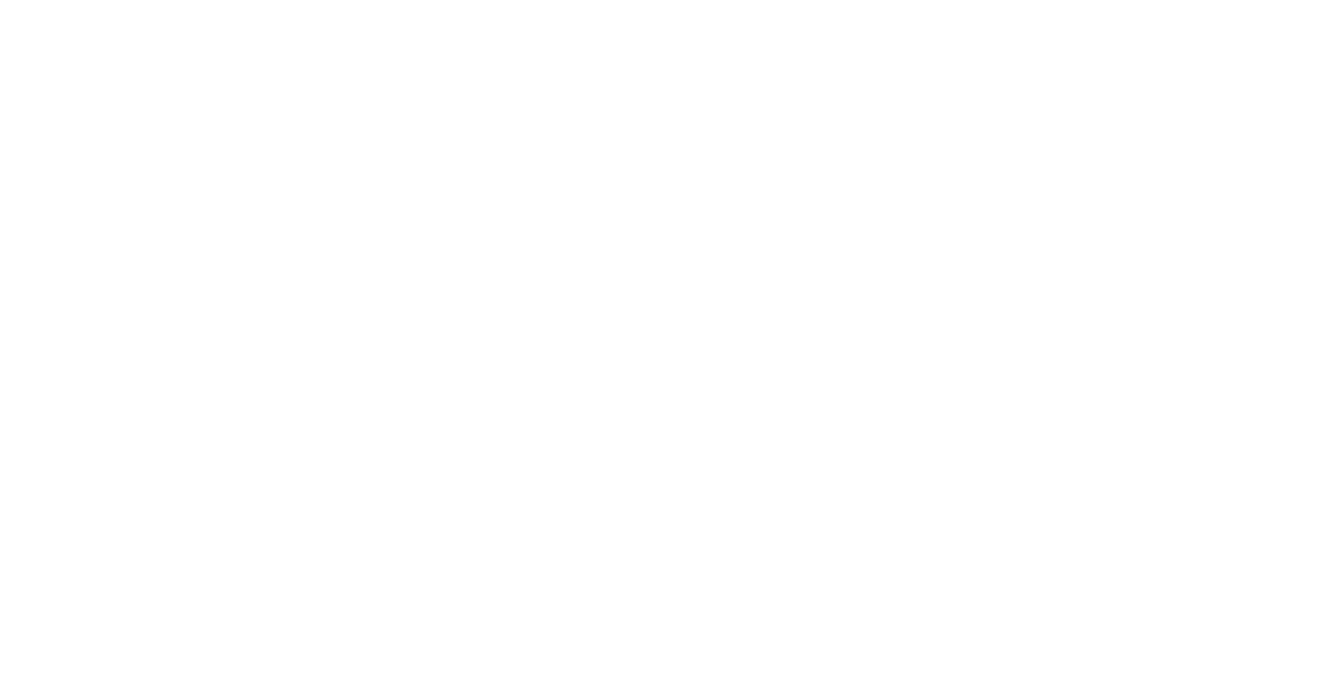
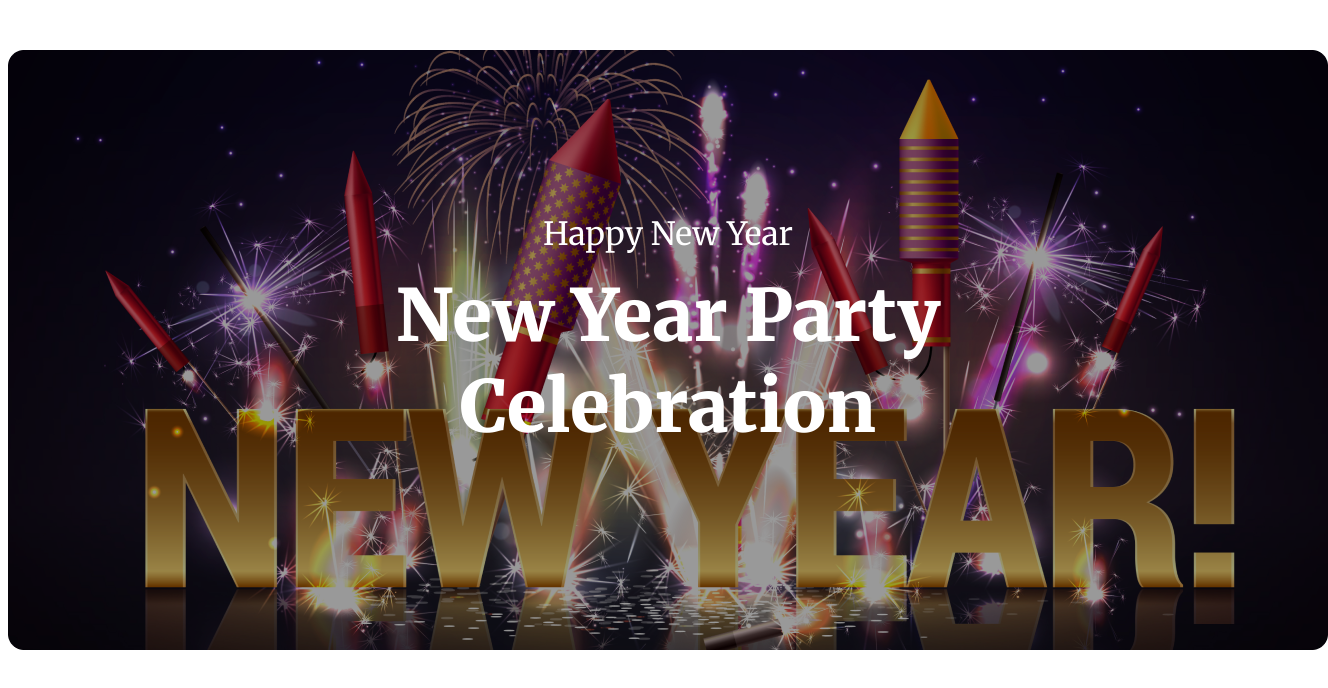
Before and after one commit to arfanur04/9m6A1-New-Year-New-Mission, a plain HTML site: page index.html in a window 1280 px wide. Shown: the whole page, 1328 px wide, since content can reach past the window. Drawn offline with Linux system fonts and the light colour scheme.

Commit message:
banner section added

```diff
--- a/index.html
+++ b/index.html
@@ -4,10 +4,41 @@
 		<meta charset="UTF-8" />
 		<meta name="viewport" content="width=device-width, initial-scale=1.0" />
 		<title>New Year New Mission</title>
+		<!-- google font Inter, Merriweather -->
+		<link rel="preconnect" href="https://fonts.googleapis.com" />
+		<link rel="preconnect" href="https://fonts.gstatic.com" crossorigin />
+		<link
+			href="https://fonts.googleapis.com/css2?family=Inter:wght@100;200;300;400;500;600;700;800;900&family=Merriweather:wght@300;400;700;900&display=swap"
+			rel="stylesheet"
+		/>
+		<!-- font awesome -->
+		<script
+			src="https://kit.fontawesome.com/e61df7a87d.js"
+			crossorigin="anonymous"
+		></script>
+		<!-- css stylesheet -->
+		<link rel="stylesheet" href="./styles/style.css" />
 	</head>
 	<body>
-		<header></header>
-		<main></main>
-		<footer></footer>
+		<!-- banner section -->
+		<header class="max-width font-merriweather">
+			<div class="banner-container">
+				<div class="banner-background"></div>
+				<section class="banner-content">
+					<div>
+						<h2 class="title-secondary">Happy New Year</h2>
+						<h1 class="title-primary">
+							New Year Party
+							<br />
+							Celebration
+						</h1>
+					</div>
+				</section>
+			</div>
+		</header>
+		<main class="max-width"></main>
+		<footer>
+			<div class="max-width"></div>
+		</footer>
 	</body>
 </html>
--- /dev/null
+++ b/styles/style.css
@@ -0,0 +1,52 @@
+/* common shared style */
+body {
+	font-family: "Inter", sans-serif;
+}
+
+.font-merriweather {
+	font-family: "Merriweather", serif;
+}
+
+.max-width {
+	width: 1320px;
+	margin: 0 auto;
+}
+
+/* banner section */
+.banner-container {
+	position: relative;
+	border-radius: 16px;
+	margin-top: 50px;
+	margin-bottom: 120px;
+}
+
+.banner-background {
+	background-image: url("../resources/Banner\ Image.png");
+	height: 600px;
+	filter: brightness(60%);
+}
+
+.banner-content {
+	position: absolute;
+	text-align: center;
+	top: 0;
+	height: 600px;
+	width: 1320px;
+	color: white;
+
+	display: flex;
+	justify-content: center;
+	align-items: center;
+}
+
+.title-secondary {
+	font-size: 32px;
+	font-weight: 400;
+	margin-bottom: 0;
+}
+
+.title-primary {
+	font-size: 72px;
+	font-weight: 900;
+	margin-top: 16px;
+}
```
